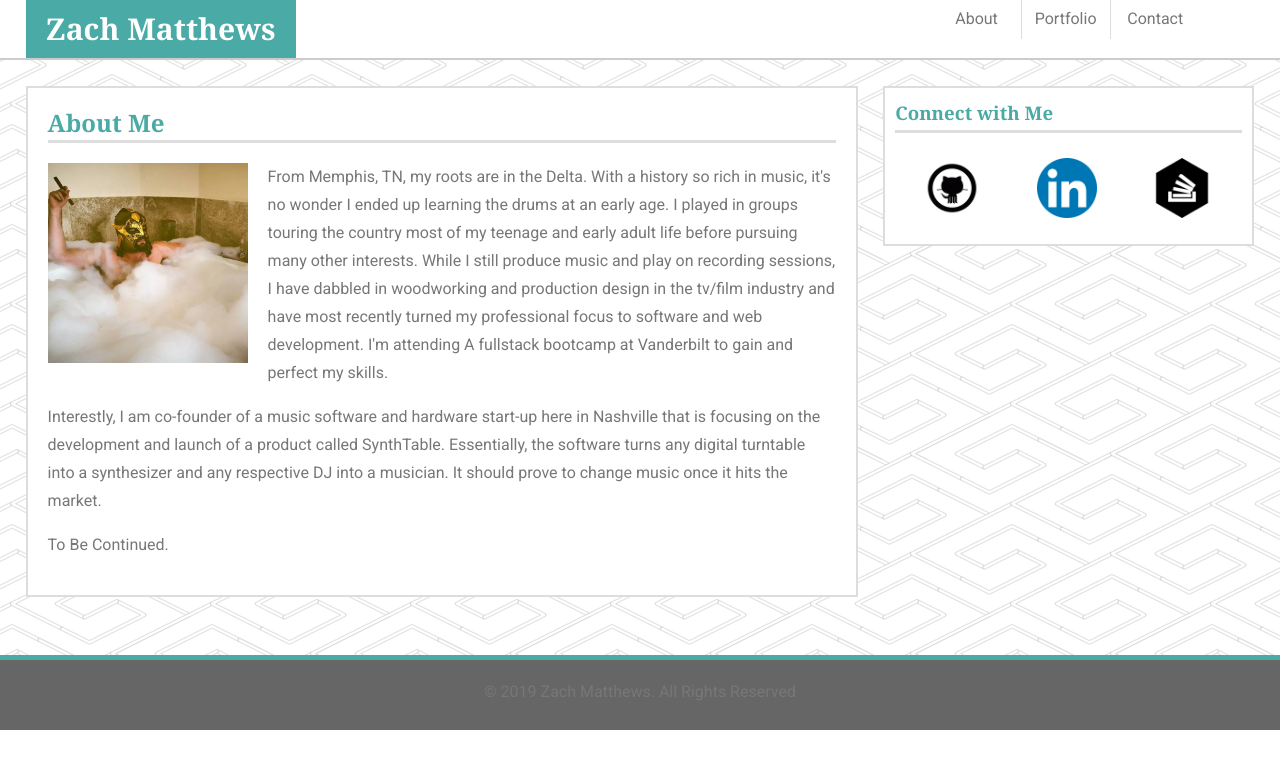
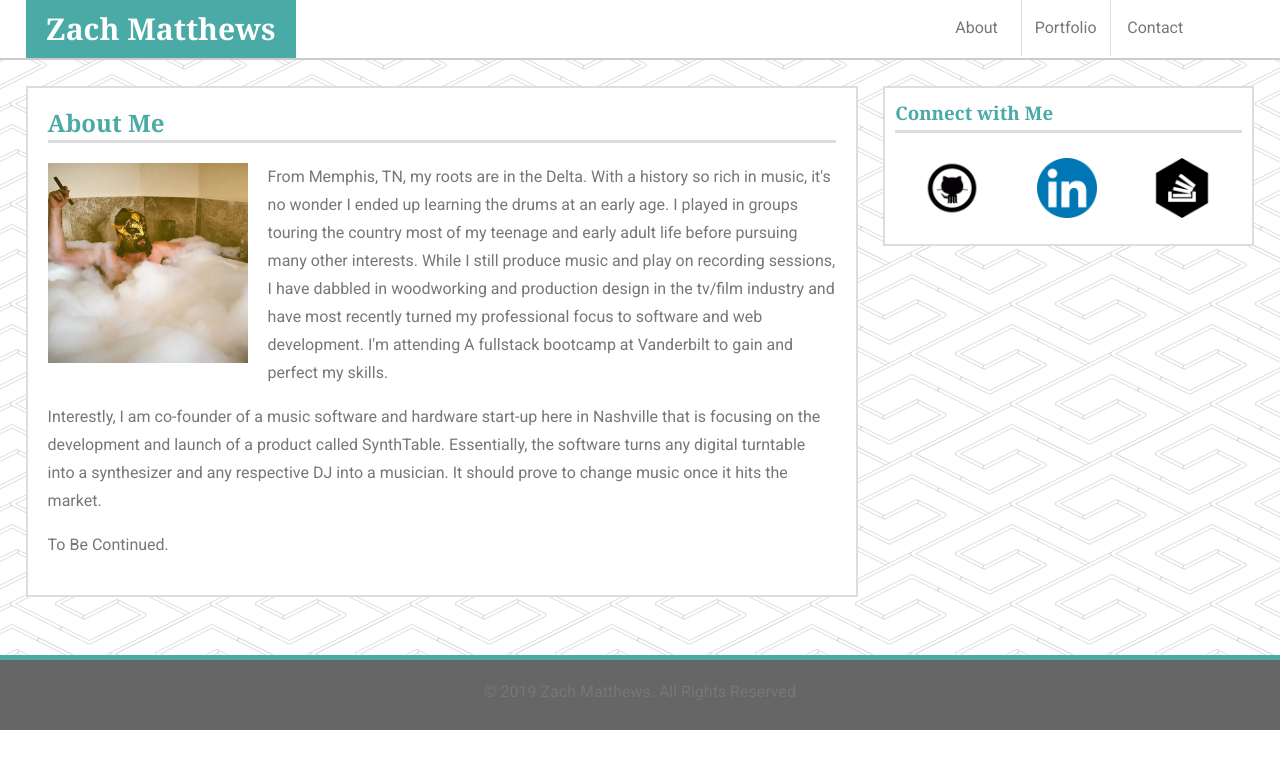
Before and after one commit to zmatthews33/Responsive-Portfolio, a plain HTML site: page index.html in a window 1280 px wide. Drawn offline with Linux system fonts and the light colour scheme.

Commit message:
fixed nav

```diff
--- a/assets/css/style.css
+++ b/assets/css/style.css
@@ -49,6 +49,7 @@ nav {
 	text-align: center;
 	float: right;
 	margin-right: 5%;
+	line-height: 45px;
 }
 
 ul  {
```
